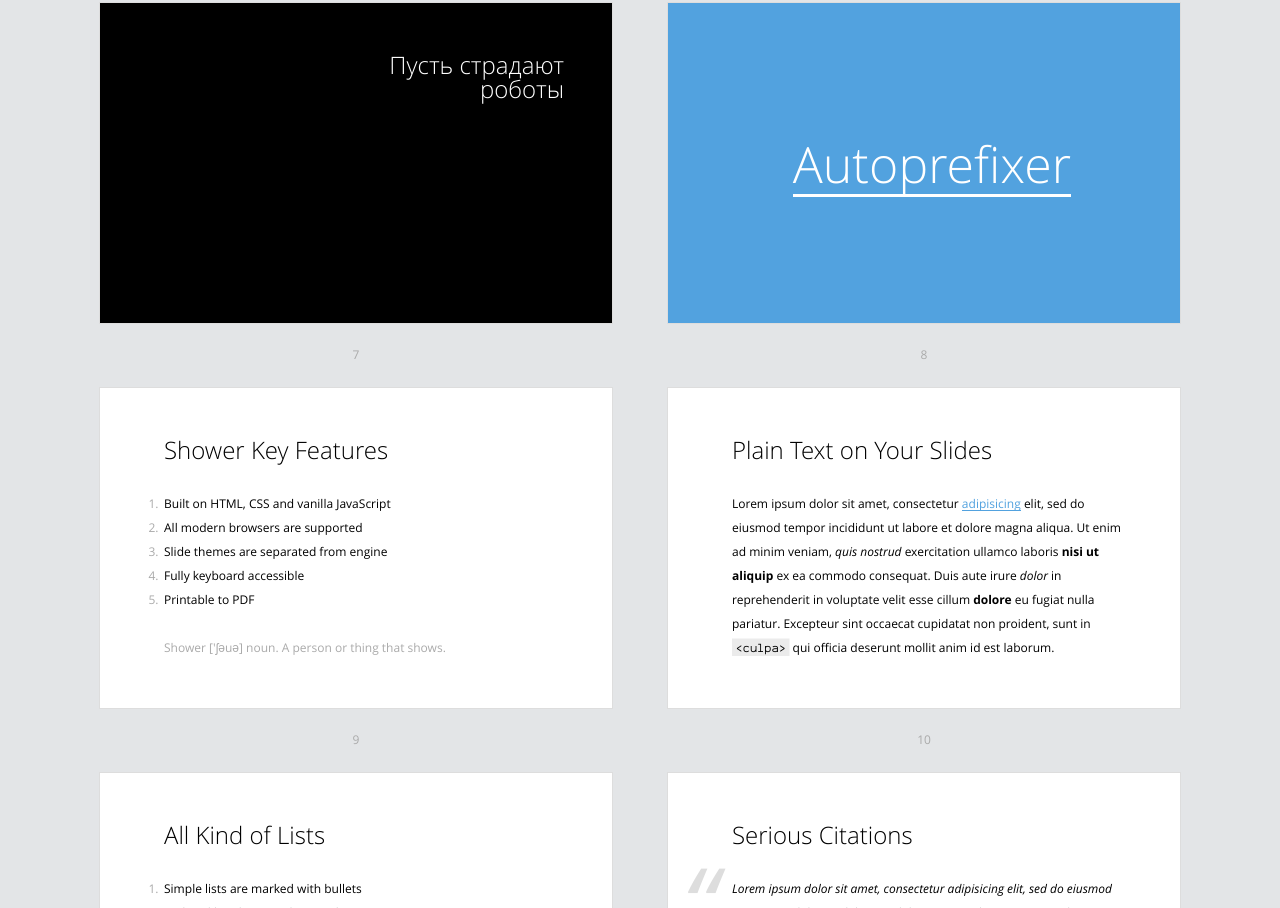
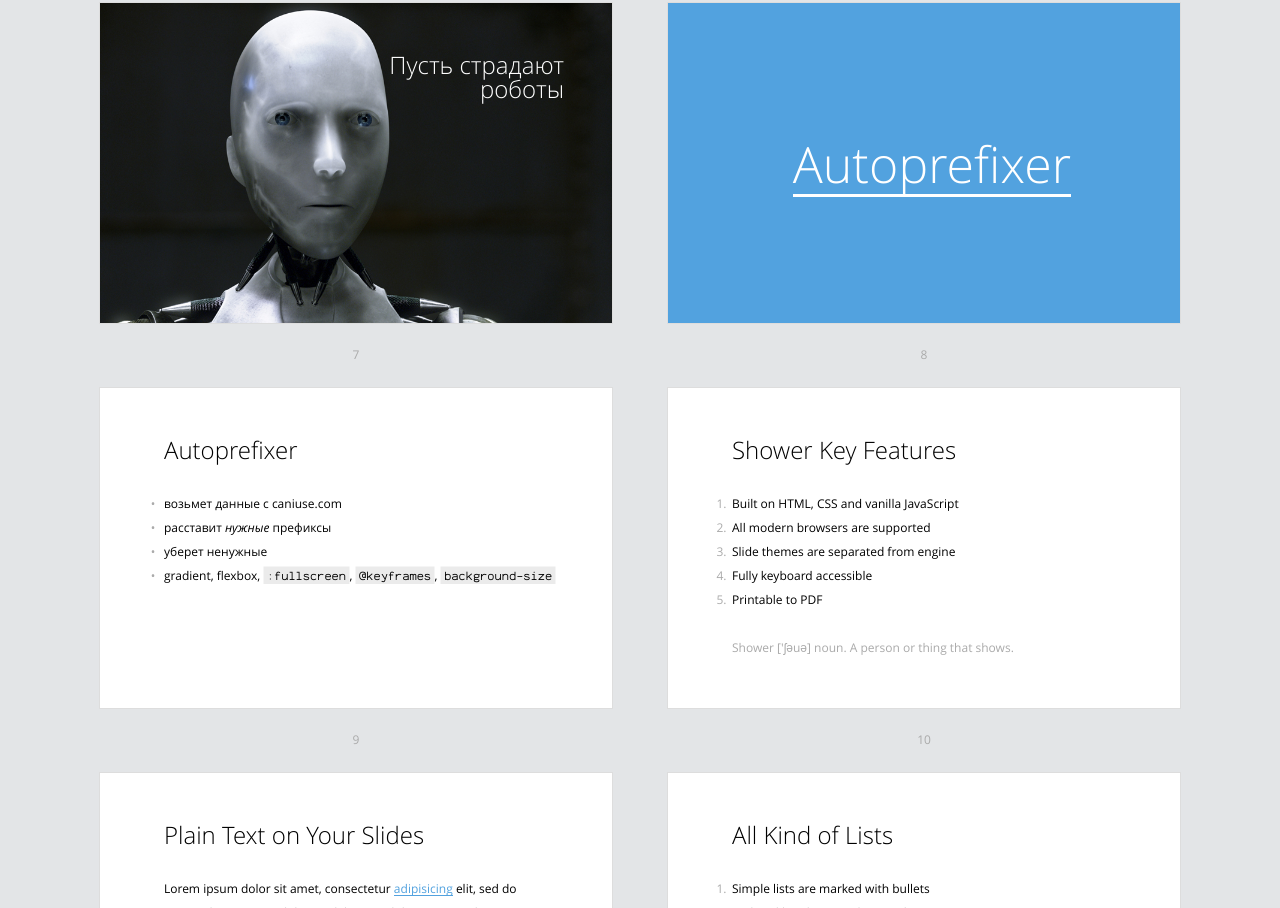
Before and after one commit to kurskmeetup/keynote-success-with-css, a plain HTML site: page index.html in a window 1280 px wide. Shown: the part 1378-2286 px from the top of the page. Drawn offline with Linux system fonts and the light colour scheme.

Commit message:
mention autoprefixer features

```diff
--- a/index.html
+++ b/index.html
@@ -98,6 +98,18 @@
 			<h2 style="text-align: center">
 				<a href="https://github.com/postcss/autoprefixer">Autoprefixer</a>
 			</h2>
+		</div>
+	</section>
+
+	<section class="slide">
+		<div>
+			<h2>Autoprefixer</h2>
+			<ul>
+				<li>возьмет данные с caniuse.com</li>
+				<li>расставит <em>нужные</em> префиксы</li>
+				<li>уберет ненужные</li>
+				<li>gradient, flexbox, <code>:fullscreen</code>, <code>@keyframes</code>, <code>background-size</code></li>
+			</ul>
 		</div>
 	</section>
 
```
Also changed, not shown: pictures/irobot.jpg (added).
